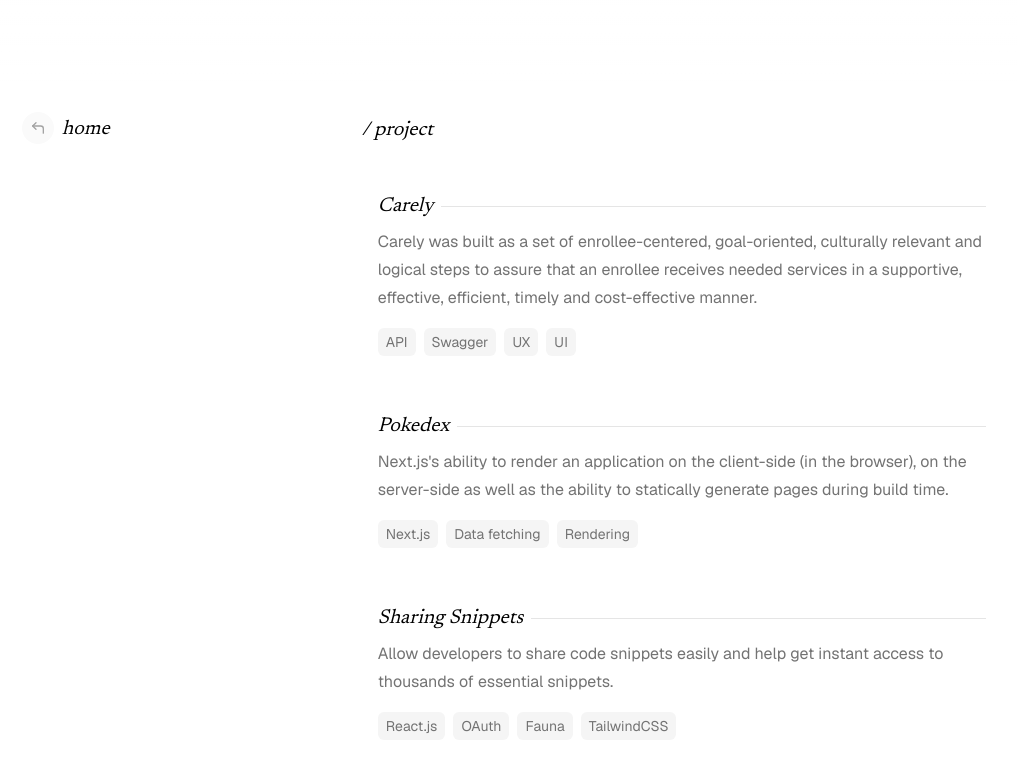
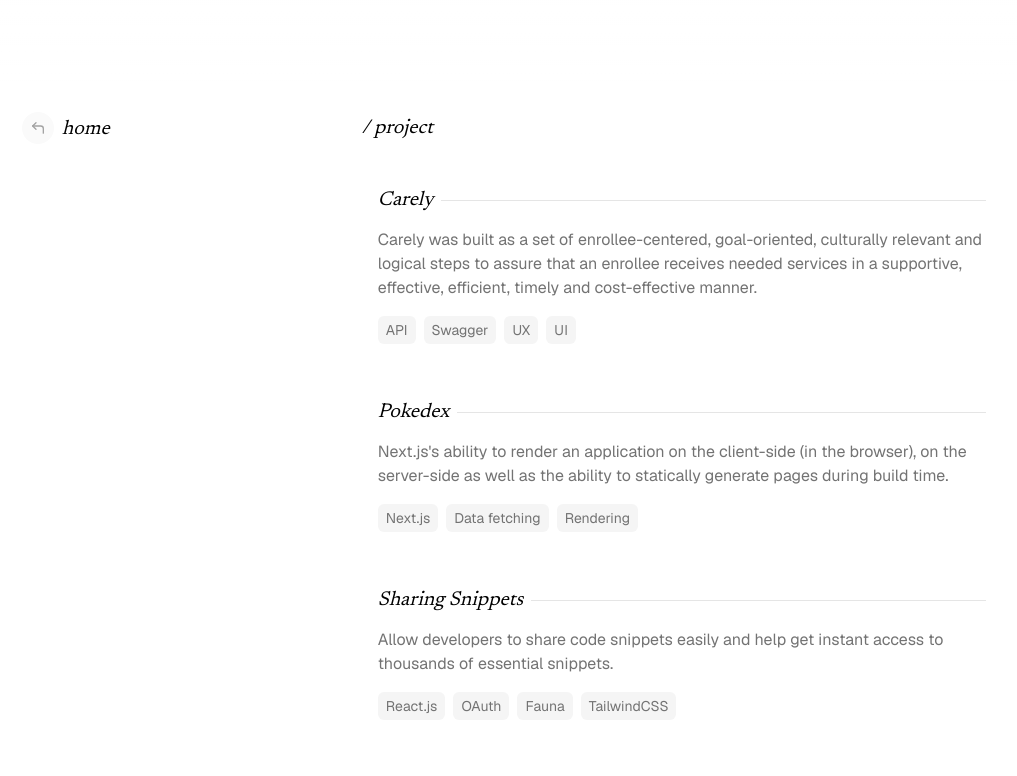
Before and after one commit to Boro23-wq/boro.im, a Next.js app: page /project in a window 1280 px wide. Shown: the top 776 px of the page, without its empty margins (2-1019 px from the left). Built offline with nearby package versions, Linux system fonts and the light colour scheme.

Commit message:
fixed more font style

```diff
--- a/app/components/projects.tsx
+++ b/app/components/projects.tsx
@@ -22,7 +22,7 @@
             className="relative flex flex-col dark:text-[#d4d4d4] px-4 py-2 mb-8 rounded-lg cursor-pointer hover:bg-neutral-100 dark:hover:bg-neutral-800 group"
           >
             <Link href={`/project/${project.slug}`} className="">
-              <div className="flex items-center relative mb-2">
+              <div className="flex items-center relative mb-4">
                 <p className="newsreader-400-tall">{project.metadata.title}</p>
                 <hr className="flex-grow ml-2 border-t border-neutral-200 dark:border-neutral-700 group-hover:border-neutral-300 dark:group-hover:border-neutral-600 transition-colors duration-300" />
               </div>
--- a/app/components/rounded-image.tsx
+++ b/app/components/rounded-image.tsx
@@ -18,7 +18,7 @@
   return (
     <>
       <div className="rounded-img md:-mx-0 md:bg-neutral-50 md:border-neutral-200 md:dark:bg-neutral-800 md:border md:dark:border-neutral-700 md:pt-4 md:pb-4 md:px-5 md:rounded-lg my-8">
-        <p className="text-[10px] font-medium uppercase !text-neutral-400 !dark:text-neutral-800 hidden md:block">
+        <p className="text-xs tracking-wide font-medium uppercase !text-neutral-400 !dark:text-neutral-800 hidden md:block">
           {props.alt}
         </p>
         <Image
--- a/app/components/sidebar.tsx
+++ b/app/components/sidebar.tsx
@@ -120,7 +120,7 @@
                 return (
                   <li
                     key={index}
-                    className="my-3 text-neutral-400 hover:text-neutral-600 dark:text-neutral-500 dark:hover:text-neutral-400 transition-all text-sm"
+                    className="my-3 text-neutral-400 hover:text-neutral-600 dark:text-neutral-500 dark:hover:text-neutral-400 transition-all text-[15px]"
                   >
                     <Link
                       href={`/${
--- a/app/project/[slug]/page.tsx
+++ b/app/project/[slug]/page.tsx
@@ -8,7 +8,6 @@
 import { Sidebar } from "@/app/components/sidebar";
 import { CopyLink } from "@/app/components/copy-link";
 
-// import { serialize } from "next-mdx-remote/serialize";
 import remarkGfm from "remark-gfm";
 import rehypePrettyCode from "rehype-pretty-code";
 import { CustomMDX } from "@/app/components/mdx";
@@ -29,7 +28,6 @@
 
 type Params = { slug: string };
 type Props = { params: Promise<Params> };
-// type Props = { params: Params };
 
 export async function generateStaticParams() {
   const projects = getProjects();
@@ -38,7 +36,6 @@
 
 export async function generateMetadata({ params }: Props) {
   const { slug } = await params;
-  // const { slug } = params;
   const project = getProjects().find((p) => p.slug === slug);
   if (!project) return;
 
@@ -160,7 +157,7 @@
               {allTags.map((tag, index) => (
                 <p
                   key={`${tag}-${index}`}
-                  className="text-xs mr-2 px-2 py-1 rounded-md bg-neutral-100 dark:bg-neutral-800 text-neutral-500 dark:text-neutral-400"
+                  className="text-sm mr-2 px-2 py-1 rounded-md bg-neutral-100 dark:bg-neutral-800 text-neutral-500 dark:text-neutral-400"
                 >
                   {tag}
                 </p>
--- a/app/project/page.tsx
+++ b/app/project/page.tsx
@@ -11,7 +11,7 @@
     <>
       <Sidebar path="/project" />
 
-      <section className="leading-7">
+      <section className="leading-6">
         <p className="newsreader-400-tall font-medium mb-8 mt-1 dark:text-[#d4d4d4]">
           / project
         </p>
```
